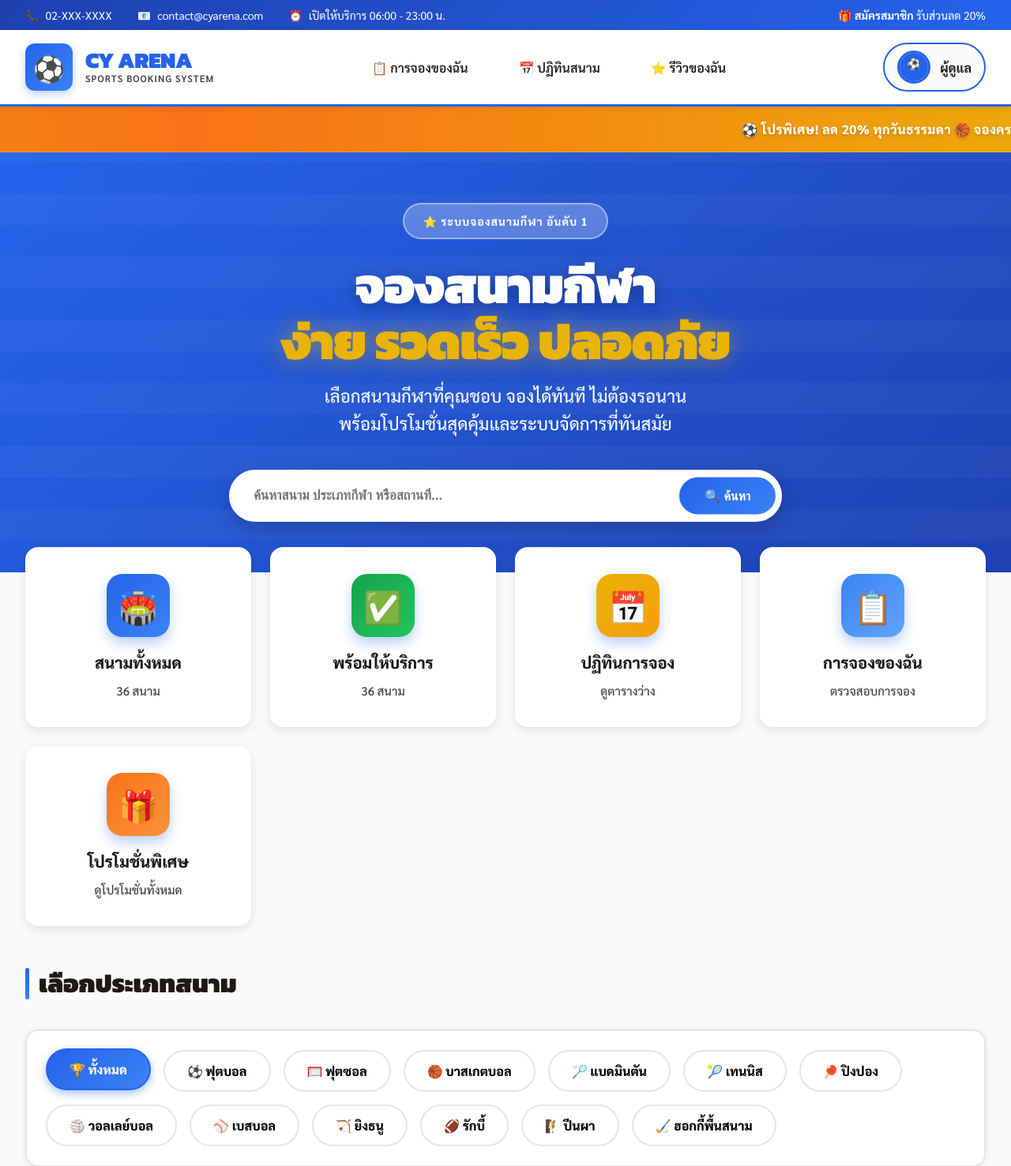
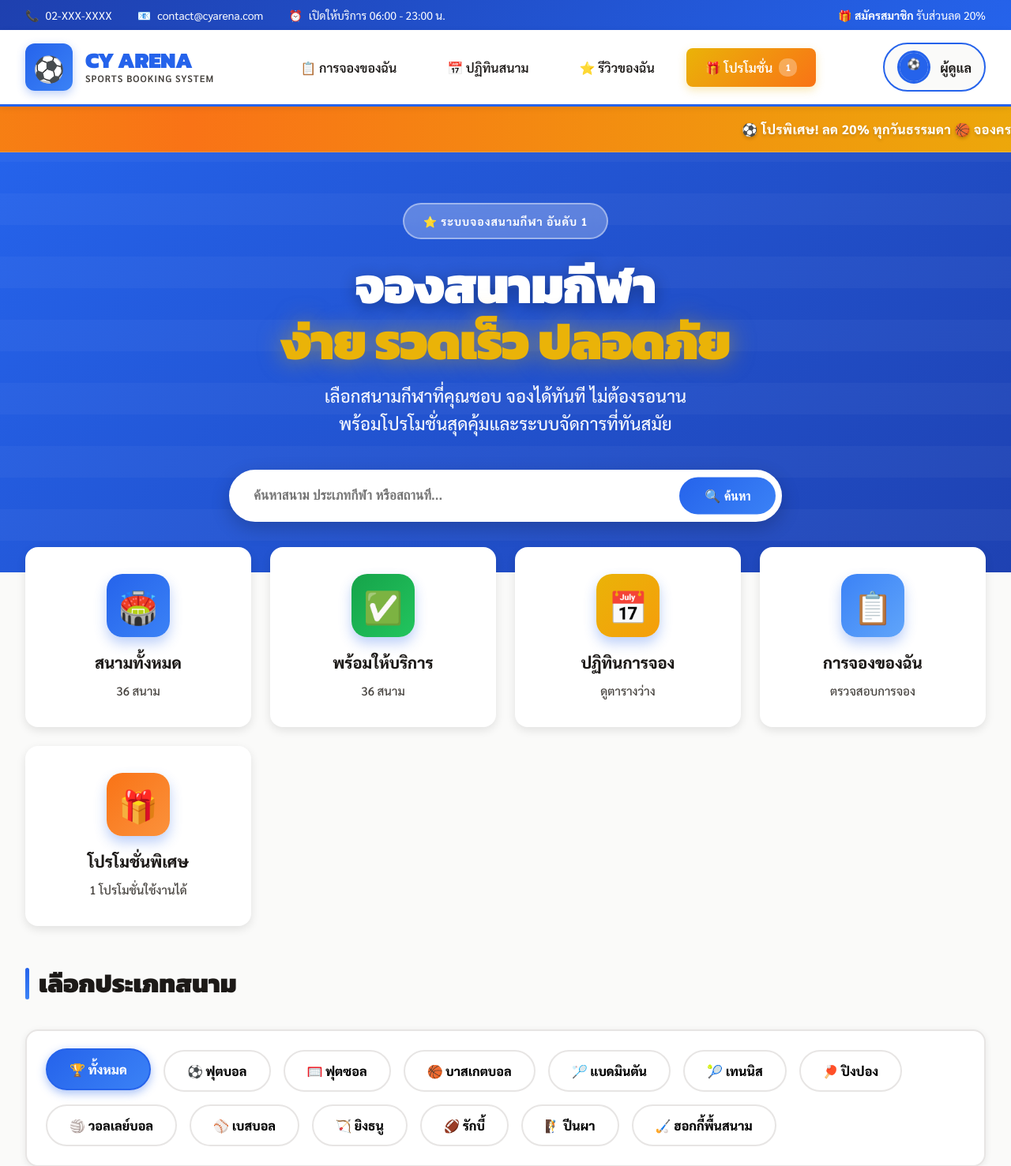
Before and after one commit to sakonkiart/Cyarena, a PHP site: page /phpmailer/dashboard.php in a window 1280 px wide. Shown: the top 1477 px of the page at 79% size. Run offline with PHP 8.4, Linux system fonts and the light colour scheme; a user stored in the database is signed in; data comes from the database, SQL or seed files in the repository.

Commit message:
Update dashboard.php

```diff
--- a/dashboard.php
+++ b/dashboard.php
@@ -87,23 +87,12 @@ if ($__rc = $conn->query($readySql)) {
     $readyCount = (int) ((($__rc->fetch_assoc())['c'] ?? 0));
 }
 
-// ดึงจำนวนโปรโมชั่นที่ใช้งานได้ (สำหรับ Employee)
+// ✅ นับจำนวนโปรโมชั่นที่ใช้งานได้สำหรับทุกคน
 $activePromoCount = 0;
-if ($isSuper) {
 $promoSql = "SELECT COUNT(*) as count FROM Tbl_Promotion WHERE NOW() BETWEEN StartDate AND EndDate";
 $promoRes = $conn->query($promoSql);
 if ($promoRes) {
     $activePromoCount = $promoRes->fetch_assoc()['count'];
-    }
-}
-
-/* ===== ADD: นับโปรให้ super_admin ด้วย ===== */
-if ($role === 'super_admin' && $activePromoCount == 0) {
-    $promoSql2 = "SELECT COUNT(*) as count FROM Tbl_Promotion WHERE NOW() BETWEEN StartDate AND EndDate";
-    $promoRes2 = $conn->query($promoSql2);
-    if ($promoRes2) {
-        $activePromoCount = $promoRes2->fetch_assoc()['count'];
-    }
 }
 
 $conn->close();
@@ -1122,8 +1111,24 @@ body {
         <a href="my_bookings.php" class="nav-link">📋 การจองของฉัน</a>
         <a href="bookings_calendar_public.php" class="nav-link">📅 ปฏิทินสนาม</a>
         <a href="my_reviews.php" class="nav-link">⭐ รีวิวของฉัน</a>
-        <a href="promotion.php" class="nav-link promo-link">🎁 โปรโมชั่น</a>
-      <?php else: ?>
+        <a href="promotion.php" class="nav-link promo-link">
+          🎁 โปรโมชั่น
+          <?php if ($activePromoCount > 0): ?>
+            <span class="promo-badge"><?php echo $activePromoCount; ?></span>
+          <?php endif; ?>
+        </a>
+      <?php elseif ($role === 'employee'): ?>
+        <a href="manage_bookings.php" class="nav-link">🛠️ จัดการจอง</a>
+        <a href="admin_venues.php" class="nav-link">🏟️ จัดการสนาม</a>
+        <a href="bookings_calendar.php" class="nav-link">📅 ปฏิทิน</a>
+        <a href="promotion.php" class="nav-link promo-link">
+          🎁 โปรโมชั่น
+          <?php if ($activePromoCount > 0): ?>
+            <span class="promo-badge"><?php echo $activePromoCount; ?></span>
+          <?php endif; ?>
+        </a>
+        <a href="report.php" class="nav-link">📊 รายงาน</a>
+      <?php elseif ($isSuper): ?>
         <a href="manage_bookings.php" class="nav-link">🛠️ จัดการจอง</a>
         <a href="admin_venues.php" class="nav-link">🏟️ จัดการสนาม</a>
         <a href="bookings_calendar.php" class="nav-link">📅 ปฏิทิน</a>
@@ -1134,10 +1139,7 @@ body {
           <?php endif; ?>
         </a>
         <a href="report.php" class="nav-link">📊 รายงาน</a>
-        <!-- ADD: ปุ่มเฉพาะ super admin -->
-        <?php if ($isSuper): ?>
         <a href="super_admin_grant.php" class="nav-link">👑 ให้สิทธิ์ผู้ใช้</a>
-        <?php endif; ?>
       <?php endif; ?>
     </nav>
 
@@ -1154,7 +1156,6 @@ body {
             <?php if ($isSuper): ?><div class="dropdown-header-role">👑 Super Admin</div><?php endif; ?>
           </div>
           <a href="profile_edit.php" class="dropdown-item">✏️ แก้ไขโปรไฟล์</a>
-          <!-- ADD: ทางลัดไปหน้าให้สิทธิ์ -->
           <?php if ($isSuper): ?>
             <a href="super_admin_grant.php" class="dropdown-item">👑 ให้สิทธิ์ผู้ใช้</a>
           <?php endif; ?>
@@ -1168,7 +1169,7 @@ body {
 <!-- ========== PROMO BAR ========== -->
 <div class="promo-bar">
   <div class="promo-content">
-    <span class="promo-text">⚽ โปรพิเศษ! ลด 20% ทุกวันธรรมดา 🏀 จองครบ 3 ชม. ฟรี 1 ชม. 🎾 สมาชิกใหม่ลดทันที 50 บาท 🏸 โปรศุกร์-เสาร์-อาทิตย์ ลดสูงสุด 30% 🏓 จองออนไลน์รับคะแนนสะสม ⚾ แนะนำเพื่อนรับส่วนลดเพิ่ม</span>
+    <span class="promo-text">⚽ โปรพิเศษ! ลด 20% ทุกวันธรรมดา 🏀 จองครบ 3 ชม. ฟรี 1 ชม. 🎾 สมาชิกใหม่ลดทันที 50 บาท 🏸 โปรศุกร์-เสาร์-อาทิตย์ ลดสูงสุด 30% 🏐 จองออนไลน์รับคะแนนสะสม ⚾ แนะนำเพื่อนรับส่วนลดเพิ่ม</span>
   </div>
 </div>
 
@@ -1222,9 +1223,29 @@ body {
       <div class="action-card" onclick="window.location.href='promotion.php'">
         <div class="action-icon" style="background: linear-gradient(135deg, #f97316 0%, #fb923c 100%);">🎁</div>
         <div class="action-title">โปรโมชั่นพิเศษ</div>
-        <div class="action-desc">ดูโปรโมชั่นทั้งหมด</div>
-      </div>
-    <?php else: ?>
+        <div class="action-desc">
+          <?php echo $activePromoCount > 0 ? "$activePromoCount โปรโมชั่นใช้งานได้" : "ดูโปรโมชั่นทั้งหมด"; ?>
+        </div>
+      </div>
+    <?php elseif ($role === 'employee'): ?>
+      <div class="action-card" onclick="window.location.href='bookings_calendar.php'">
+        <div class="action-icon" style="background: linear-gradient(135deg, #eab308 0%, #f59e0b 100%);">📅</div>
+        <div class="action-title">ปฏิทินการจอง</div>
+        <div class="action-desc">ดูตารางการจอง</div>
+      </div>
+      <div class="action-card" onclick="window.location.href='manage_bookings.php'">
+        <div class="action-icon" style="background: linear-gradient(135deg, #3b82f6 0%, #60a5fa 100%);">🛠️</div>
+        <div class="action-title">จัดการจอง</div>
+        <div class="action-desc">อนุมัติ/ปฏิเสธการจอง</div>
+      </div>
+      <div class="action-card" onclick="window.location.href='promotion.php'">
+        <div class="action-icon" style="background: linear-gradient(135deg, #f97316 0%, #fb923c 100%);">🎁</div>
+        <div class="action-title">โปรโมชั่น</div>
+        <div class="action-desc">
+          <?php echo $activePromoCount > 0 ? "$activePromoCount โปรโมชั่นใช้งานได้" : "ดูโปรโมชั่นทั้งหมด"; ?>
+        </div>
+      </div>
+    <?php elseif ($isSuper): ?>
       <div class="action-card" onclick="window.location.href='bookings_calendar.php'">
         <div class="action-icon" style="background: linear-gradient(135deg, #eab308 0%, #f59e0b 100%);">📅</div>
         <div class="action-title">ปฏิทินการจอง</div>
@@ -1242,14 +1263,11 @@ body {
           <?php echo $activePromoCount > 0 ? "$activePromoCount โปรโมชั่นใช้งานได้" : "สร้างโปรโมชั่นใหม่"; ?>
         </div>
       </div>
-      <!-- ADD: การ์ดให้สิทธิ์ผู้ใช้ เฉพาะ super admin -->
-      <?php if ($isSuper): ?>
       <div class="action-card" onclick="window.location.href='super_admin_grant.php'">
         <div class="action-icon" style="background: linear-gradient(135deg,#a855f7 0%,#8b5cf6 100%);">👑</div>
         <div class="action-title">ให้สิทธิ์ผู้ใช้</div>
         <div class="action-desc">อัปเกรด/ลดสิทธิ์พนักงาน</div>
       </div>
-      <?php endif; ?>
     <?php endif; ?>
   </div>
 </section>
@@ -1493,13 +1511,8 @@ document.querySelectorAll('a[href^="#"]').forEach(anchor => {
 </script>
 
 <?php
-// >>> ADD-ONLY (dashboard.php): show Promo Manage quick button for super admin only
-if (session_status() !== PHP_SESSION_ACTIVE) { session_start(); }
-$__ROLE = $_SESSION['role'] ?? '';
-$__IS_SUPER = in_array($__ROLE, ['superadmin', 'super_admin', 'super']);
-?>
-
-<?php if ($__IS_SUPER): ?>
+// ✅ แสดงปุ่ม FAB เฉพาะ Superadmin เท่านั้น
+if ($isSuper): ?>
   <a href="promotion_manage.php" class="fab-superadmin" title="จัดการโปรโมชั่น (เฉพาะ Super Admin)">
     🎁 จัดการโปรโมชัน
   </a>
@@ -1512,14 +1525,7 @@ $__IS_SUPER = in_array($__ROLE, ['superadmin', 'super_admin', 'super']);
     }
     .fab-superadmin:hover{ transform: translateY(-2px); box-shadow:0 14px 32px rgba(0,0,0,.28); }
   </style>
-<?php else: ?>
-  <!-- ซ่อนลิงก์ไปหน้าโปรโมชั่นสำหรับ non-superadmin แบบไม่ต้องแก้ HTML เดิม -->
-  <style>
-    a[href*="promotion_manage.php"],
-    a[href*="promotion.php"] { display:none !important; }
-  </style>
 <?php endif; ?>
-
 
 </body>
 </html>
```
Lines whose indentation alone changed are shown as unchanged.
